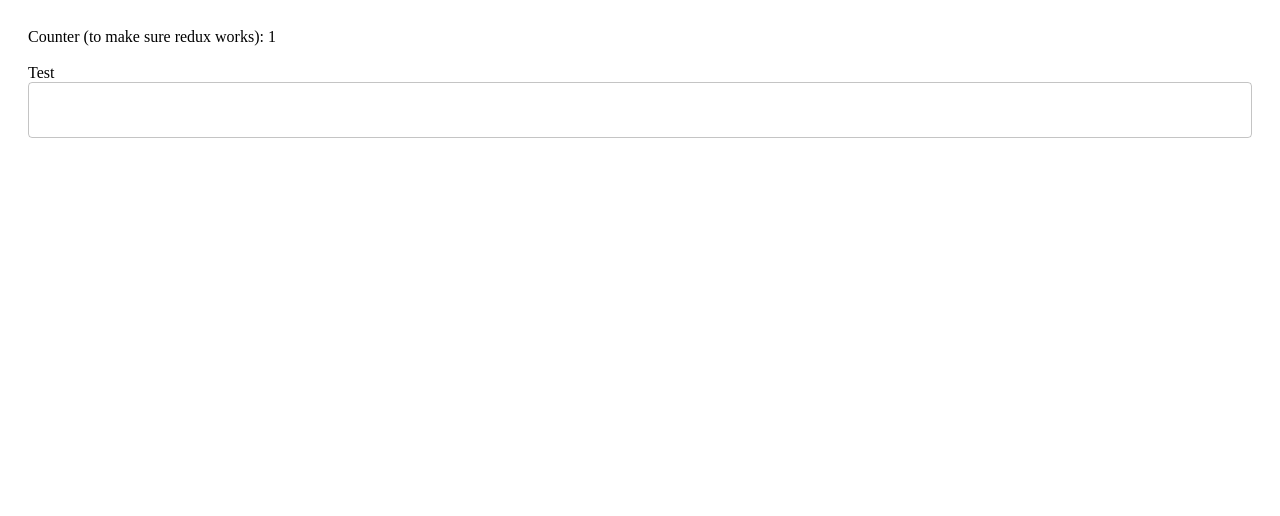
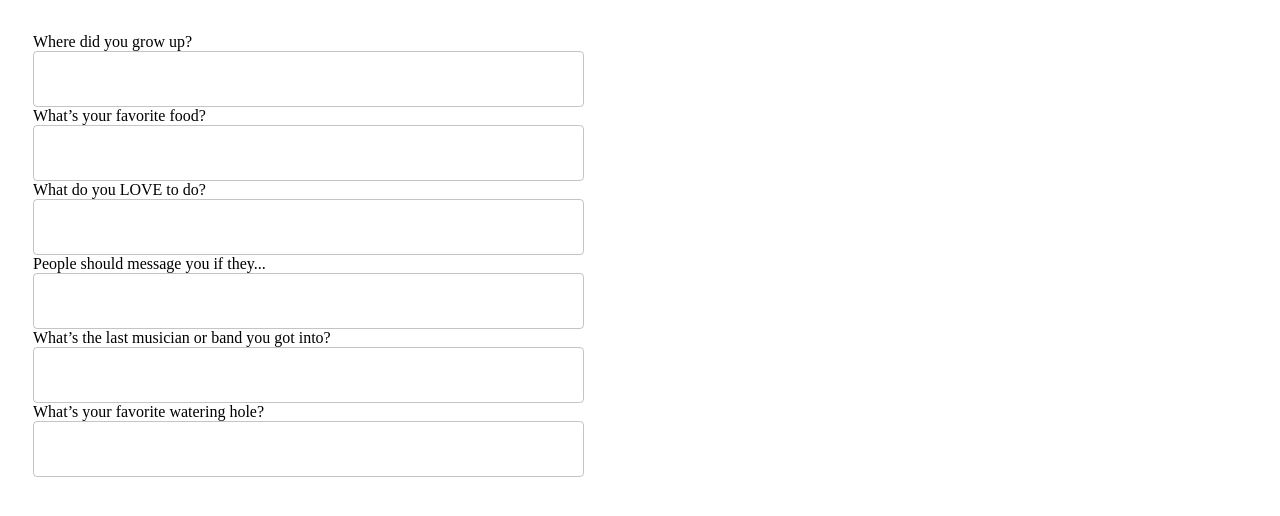
Before and after one commit to Sourabh25495/OKC-Application, a React (Create React App) app: page / in a window 1280 px wide. Shown: the top 516 px of the page. Built offline with nearby package versions, Linux system fonts and the light colour scheme.

Commit message:
OKC initial commit- set up redux

```diff
--- a/src/components/App.js
+++ b/src/components/App.js
@@ -4,7 +4,8 @@ import { increment, submitField } from "../madlibs";
 
 import Button from "@material-ui/core/Button";
 
-import { InputComponent } from "./InputComponent";
+
+import SelfSpace from "./SelfSpace";
 
 require("./App.scss");
 
@@ -15,10 +16,8 @@ const App = ({ counter, increment, submitField }) => {
 
   return (
     <div className="match-area">
-      Counter (to make sure redux works): {counter}
-      <br />
-      <br />
-      <InputComponent />
+
+      <SelfSpace />
       {/* <Button
         variant="contained"
         color="primary"
--- a/src/components/App.scss
+++ b/src/components/App.scss
@@ -1,4 +1,21 @@
 .match-area {
   padding: 20px;
   display: block;
+  color: green($color: #000000)
 }
+
+.essay-page-container{
+  display: inline;
+}
+
+.form-container {
+  display: inline-block;
+  width: 45%;
+  padding: 5px;
+
+}
+
+.essay-container {
+  display: inline-block;
+  width: 45%
+}
--- a/src/components/InputComponent/InputComponent.js
+++ b/src/components/InputComponent/InputComponent.js
@@ -1,11 +1,12 @@
 import React from "react";
 import { TextField } from "@material-ui/core";
 
-export const InputComponent = () => {
+export const InputComponent = ({ label }) => {
+  console.log("label", label);
   return (
-    <div style={{display: 'grid'}}>
+    <div style={{ display: "grid" }}>
       <>
-        <label>Test</label>
+        <label>{label}</label>
       </>
       <>
         <TextField variant="outlined" />
--- /dev/null
+++ b/src/components/SelfSpace.js
@@ -0,0 +1,26 @@
+import React from "react";
+import { TextField } from "@material-ui/core";
+import { InputComponent } from "./InputComponent";
+import { COPY } from "../constants";
+const SelfSpace = () => {
+    const fieldLabels = Object.values(COPY);
+    console.log("FIELD_NAMES", fieldLabels)
+  return (
+    <div className="essay-page-container">
+      <div className="form-container">
+          {Array.isArray(fieldLabels) && fieldLabels.map(currentLabel => (
+            <InputComponent label={currentLabel}/>
+          )
+
+        )}
+
+      </div>
+      <div className="essay-container">
+        {/* <InputComponent />
+        <InputComponent /> */}
+      </div>
+    </div>
+  );
+};
+
+export default SelfSpace;
```
